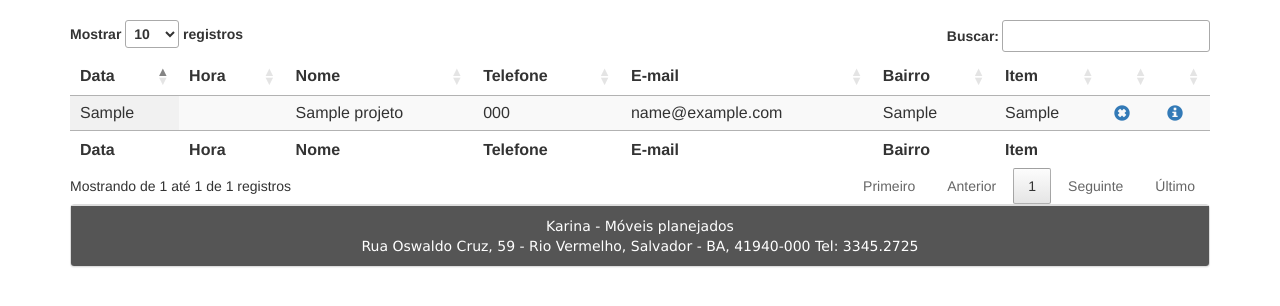
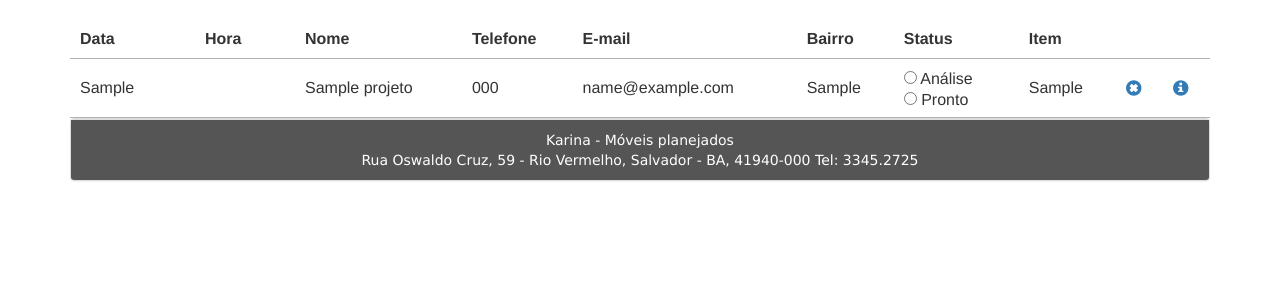
Before and after one commit to ProjetoWebUnidom/Codigo, a PHP site: page /recuperarPedidoProjeto.php in a window 1280 px wide. Shown: the part 212-518 px from the top of the page. Run offline with PHP 8.4, Linux system fonts and the light colour scheme; tables that the repository leaves empty or names only in its code hold one stand-in row (values such as "Sample post"); some libraries are stand-ins or nearby versions.

Commit message:
Ateração de funcionalidades

```diff
--- a/view/web/recuperarPedidoProjeto.php
+++ b/view/web/recuperarPedidoProjeto.php
@@ -14,51 +14,104 @@
         <script src="../../js/jquery.dataTables.js" type="text/javascript"></script>
         <link rel="stylesheet" href="../../css/estilofooter.css">
         <script>
-
-        $(document).ready(function() {
-            $('#example').DataTable( {
+              $(document).ready(function () {
+                  $('#example').DataTable({
                       "pagingType": "full_numbers",
                       "language": {
-                    "sProcessing":   "Processando...",
-                    "sLengthMenu":   "Mostrar _MENU_ registros",
-                    "sZeroRecords":  "N&atilde;o foram encontrados resultados",
-                    "sInfo":         "Mostrando de _START_ at&eacute; _END_ de _TOTAL_ registros",
-                    "sInfoEmpty":    "Mostrando de 0 at&eacute; 0 de 0 registros",
+                          "sProcessing": "Processando...",
+                          "sLengthMenu": "Mostrar _MENU_ registros",
+                          "sZeroRecords": "N&atilde;o foram encontrados resultados",
+                          "sInfo": "Mostrando de _START_ at&eacute; _END_ de _TOTAL_ registros",
+                          "sInfoEmpty": "Mostrando de 0 at&eacute; 0 de 0 registros",
                           "sInfoFiltered": "(filtrado de _MAX_ registros no total)",
-                    "sInfoPostFix":  "",
-                    "sSearch":       "Buscar:",
-                    "sUrl":          "",
+                          "sInfoPostFix": "",
+                          "sSearch": "Buscar:",
+                          "sUrl": "",
                           "oPaginate": {
-                    "sFirst":    "Primeiro",
+                              "sFirst": "Primeiro",
                               "sPrevious": "Anterior",
-                    "sNext":     "Seguinte",
-                    "sLast":     "&Uacute;ltimo"
+                              "sNext": "Seguinte",
+                              "sLast": "&Uacute;ltimo"
                           }
                       }
-            } );
-        } );
+                  });
+                  $("#iSend").click(function () {
+                      var checkbox = $('input[type=checkbox]:checked');
+                      if (checkbox.length == 0) {
+                          $('#msg').html('<b>Atenção! </b>Marque pelo menos um contato como destinatário!');
+                          $('.cxMsg').fadeIn();
+                          return false;
+                      } else {
+                          $('#form_mala_direta').submit();
+                      }
+                  });
+                  $('#valor').mask('000.000.000.000.000,00', {reverse: true});
+              });
+
+              function save(status) {
+                  var id_projeto = $('#tr_resp_' + $(status).attr('id_projeto'));
+
+                   if ($(status).val() == "wait") {
+                    var r = confirm("Deseja realmente finalizar o pedido?");
+                  if (r == true) {
+
+                      $.ajax({
+                          type: "POST",
+                          url: "../php/statusPedido.php",
+                          data: {
+                              id: $(status).attr('id_projeto'),
+                              status: $(status).attr('value')
+                          },
+                          success: function (data) {
+                          }
+                      });
+                  }
+                      id_projeto.fadeOut();
+                  } else {
+                      $.ajax({
+                          type: "POST",
+                          url: "../php/statusPedido.php",
+                          data: {
+                              id: $(status).attr('id_projeto'),
+                              status: $(status).attr('value')
+                          },
+                          success: function (data) {
+                          }
+                      });
+                      id_projeto.fadeIn();
+                  }
+              }
+               function submeter(botao) {
+                var idProjeto = $(botao).attr("projeto");
+                        if ($("#iDescricaoResp_"+idProjeto).val() == "") {
+                          alert('Atenção!\nOs campos são obrigatórios!');
+                          return false;
+                      } else {
+                          $('#form_resposta').submit();
+                      }
+              }
+
         </script>
     </head>
 
     <?php
-
       include "../../includes/conexao.php";
-    $id=filter_input(INPUT_GET,'id');
-    if(isset($_GET["id"])){
-        $sql = "DELETE FROM `protocolo` WHERE `ID_Orcamento` = ".$id;
+      $id = filter_input(INPUT_GET, 'id');
+      if (isset($_GET["id"])) {
+          $sql = "DELETE FROM `protocolo` WHERE `ID_Orcamento` = " . $id;
           $conn->query($sql);
-        $sql = "DELETE FROM orcamento WHERE `ID_Orcamento`=".$id;
+          $sql = "DELETE FROM orcamento WHERE `ID_Orcamento`=" . $id;
           $conn->query($sql);
       }
       $sql = "SELECT SUBSTRING(pr.dt_protocolo, 1, 10) AS data_pedido,
     SUBSTRING(pr.dt_protocolo, 12) AS hora,
-    nome_projeto, bairro_projeto , orc.ID_projeto AS id, telefone_projeto, email_projeto ,orc.INFORMACAO_projeto AS item
+    nome_projeto, bairro_projeto, STATUS_Projeto , orc.ID_projeto AS id, telefone_projeto, email_projeto ,orc.INFORMACAO_projeto AS item
     FROM projeto orc
     INNER JOIN protocolo pr ON pr.id_projeto=orc.id_projeto";
       $resultado = $conn->query($sql);
-
     ?>
     <body>
+        <form action='../php/enviar_mala_direta.php' id='form_resposta' method='post'>
             <div class="container">
                 <table id="example" class="display" cellspacing="6" width="100%">
                     <thead>
@@ -68,44 +121,49 @@
                     <th>Telefone</th>
                     <th>E-mail</th>
                     <th>Bairro</th>
+                    <th>Status</th>
                     <th>Item</th>
                     <th></th>
                     <th></th>
                     </thead>
-                    <tfoot>
-                        <th>Data</th>
-                        <th>Hora</th>
-                        <th>Nome</th>
-                        <th>Telefone</th>
-                        <th>E-mail</th>
-                        <th>Bairro</th>
-                        <th>Item</th>
-                        <th></th>
-                        <th></th>
-                    </tfoot>
                     <tbody>
                         <?php
-                        $rowAtual=0;
-                        if($resultado->num_rows > 0) {
-                            while($row = $resultado->fetch_assoc()) {
-                                if($row["id"]!=$rowAtual){
+                          $rowAtual = 0;
+                          if ($resultado->num_rows > 0) {
+                              while ($row = $resultado->fetch_assoc()) {
+                                  if ($row["id"] != $rowAtual) {
                                       echo "<tr>";
-                                    echo "<td>".$row["data_pedido"]."</td>";
-                                    echo "<td>".$row["hora"]."</td>";
-                                    echo "<td>".$row["nome_projeto"]."</td>";
-                                    echo "<td>".$row["telefone_projeto"]."</td>";
-                                    echo "<td>".$row["email_projeto"]."</td>";
-                                    echo "<td>".$row["bairro_projeto"]."</td>";
-                                    echo "<td>".$row["item"]."</td>";
+                                      echo "<td style='width:105px'>" . $row["data_pedido"] . "</td>";
+                                      echo "<td style='width:80px'>" . $row["hora"] . "</td>";
+                                      echo "<td>" . $row["nome_projeto"] . "</td>";
+                                      echo "<td>" . $row["telefone_projeto"] . "</td>";
+                                      echo "<td>" . $row["email_projeto"] . "</td>";
+                                      echo "<td>" . $row["bairro_projeto"] . "</td>";
+                                      $flag_wait = (strcmp($row['STATUS_Projeto'], 'wait')) ? "" : "checked";
+                                      $flag_ready = (strcmp($row['STATUS_Projeto'], 'ready')) ? "" : "checked";
+                                      $idProject = $row['id'];
+                                      echo "<td style='width:105px' >
+                                        <input type='radio' name='status_" . $row["id"] . "' value='ready'  id_projeto = '$idProject' $flag_ready onclick='save(this)'> Análise<br>
+                                        <input type='radio' name='status_" . $row["id"] . "' value='wait' id_projeto ='$idProject' $flag_wait onclick='save(this)'> Pronto
+                                     </td>";
+                                      echo "<td>" . $row["item"] . "</td>";
                                       echo "<td>";
-                                    echo "<a href='recuperarPedidoProjeto.php?id=".$row["id"]."'><span class='glyphicon glyphicon-remove-sign' title='Excluir'></span></a>";
+                                      echo "<a href='recuperarPedidoProjeto.php?id=" . $row["id"] . "'><span class='glyphicon glyphicon-remove-sign' title='Excluir'></span></a>";
                                       echo "</td>";
                                       echo "<td>";
-                                    echo "<a href='mostrarPedidoProjeto.php?id=".$row["id"]."' target='somethingUnique'><span class='glyphicon glyphicon-info-sign' title='Visualizar'></span></a>";
-                                  //  echo "</td>";
+                                      echo "<a href='mostrarPedidoProjeto.php?id=" . $row["id"] . "' target='somethingUnique'><span class='glyphicon glyphicon-info-sign' title='Visualizar'></span></a>";
+                                      echo "</tr>";
+                                      echo "<tr style='display: none' id='tr_resp_" . $idProject . "'> ";
+                                      echo "<td colspan='10'>";
+                                      echo "<label name=' resposta' style='font-size: 12px; margin-right:5px;'  for='iDescricaoResp_" . $row["id"] . "'>Responder ao Cliente:</label>";
+                                      echo "<textarea  rows='2' cols='40' placeholder='Obs.:' class='form-control' id='iDescricaoResp_" . $row["id"] . "' style='width:60%'  name='nDescricaoResp'></textarea>";
+                                      echo "<label class='resposta' style='font-size: 15px; margin-left:5px;'  for='iDescricao'>Valor:</label>";
+                                      echo "<input type='text' placeholder='R$'pattern='([0-9]{1,3}\.)?[0-9]{1,3},[0-9]{2}$' style='margin-left:15px'  id='valor' />";
+                                      echo "<button type = 'button' id = 'iSend'projeto=" . $row["id"] . " name = 'nSend' value = 'respCliente' style = 'margin-left:15px;height:23px; padding-top: 1px' onclick='submeter(this)' class = 'btn btn-primary' ><b>Enviar</b></button>";
+                                      echo "</td>";
                                       echo "</tr>";
                                   }
-                                $rowAtual=$row["id"];
+                                  $rowAtual = $row["id"];
                               }
                           }
                         ?>
@@ -115,6 +173,7 @@
                   include "../../includes/footer.html";
                 ?>
             </div>
+        </form>
     </body>
     <?php
       $conn->close();
```
Lines whose indentation alone changed are shown as unchanged.
